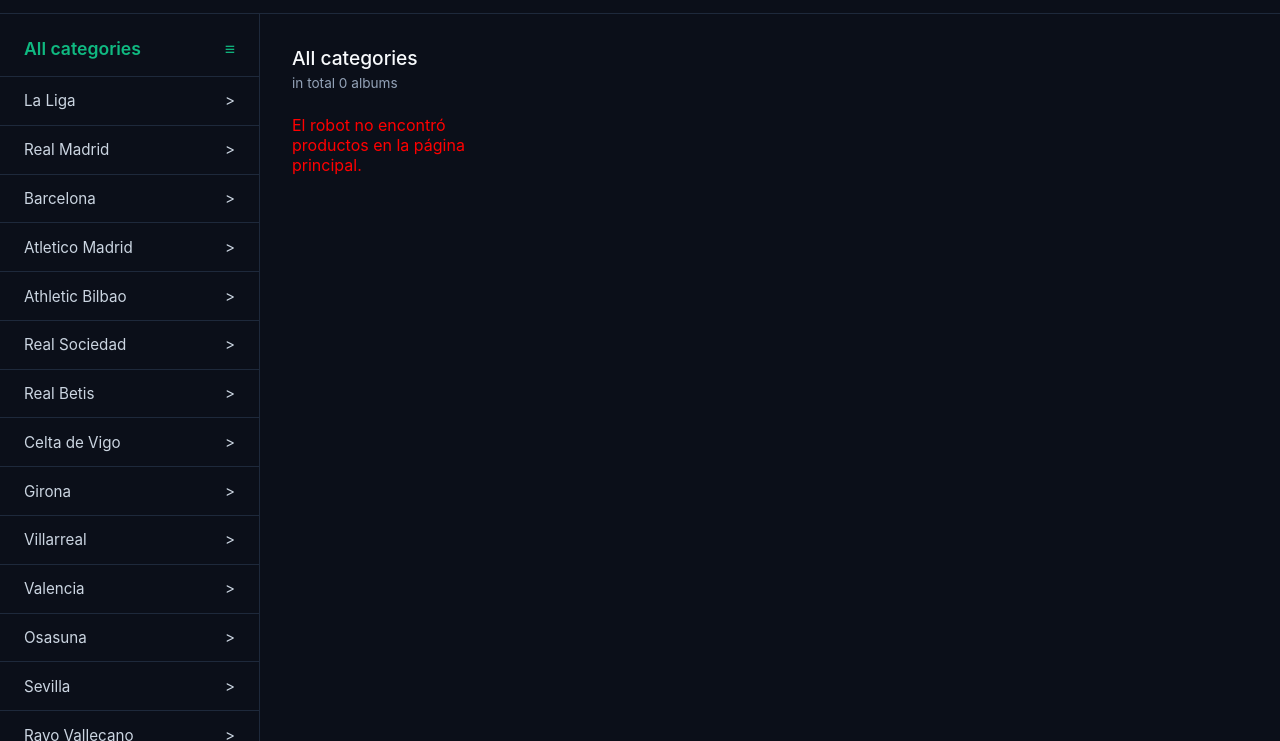
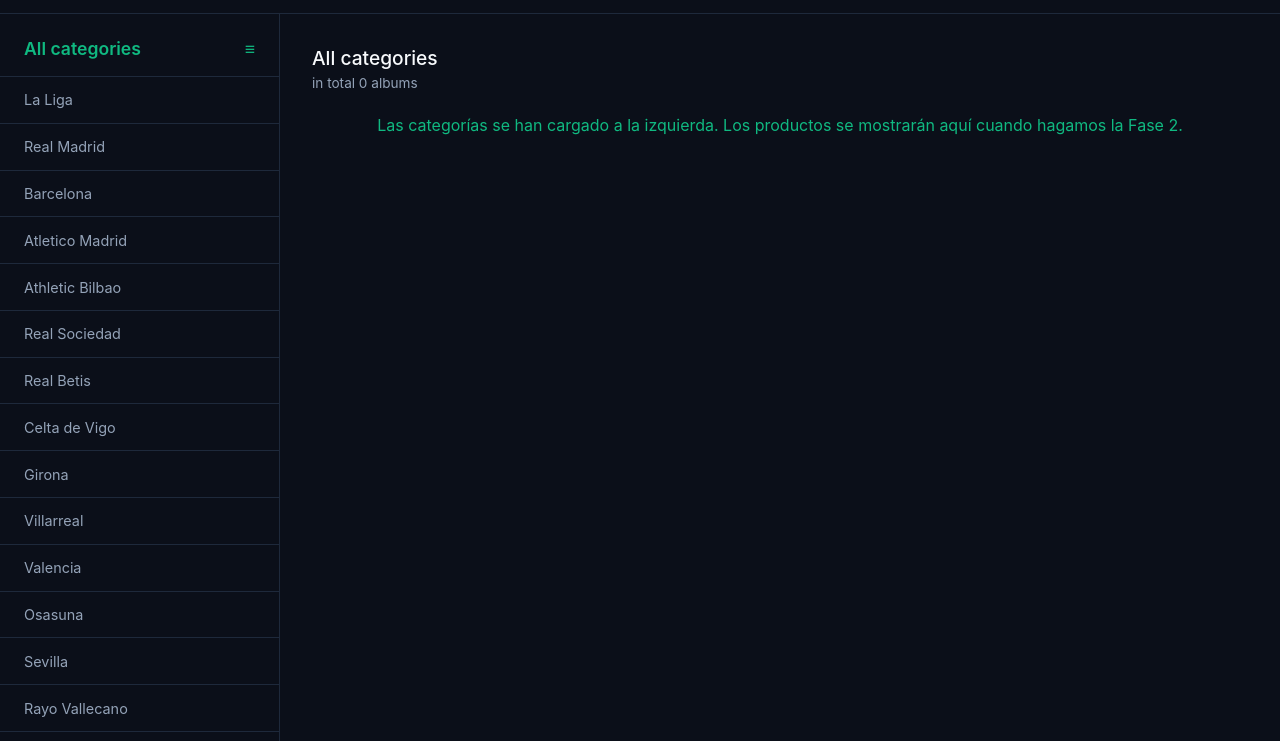
Before and after one commit to ElArmariodelGol/el-armario-del-gol, a plain HTML site: page index.html in a window 1280 px wide. Shown: the part 59-800 px from the top of the page. Drawn offline with Linux system fonts and the light colour scheme.

Commit message:
Update index.html

```diff
--- a/index.html
+++ b/index.html
@@ -16,26 +16,30 @@
         .brand span span { color: var(--accent); }
 
         .main-container { display: flex; flex: 1; max-width: 1600px; margin: 0 auto; width: 100%; }
-        .sidebar { width: 260px; border-right: 1px solid var(--border); padding: 1.5rem 0; flex-shrink: 0; }
-        .sidebar-header { padding: 0 1.5rem 1rem; border-bottom: 1px solid var(--border); display: flex; justify-content: space-between; color: #10b981; font-weight: 600; font-size: 1.1rem;}
+
+        /* MENÚ LATERAL */
+        .sidebar { width: 280px; border-right: 1px solid var(--border); padding: 1.5rem 0; flex-shrink: 0; background: var(--bg-dark); overflow-y: auto; max-height: calc(100vh - 70px); }
+        .sidebar-header { padding: 0 1.5rem 1rem; border-bottom: 1px solid var(--border); display: flex; justify-content: space-between; color: var(--accent); font-weight: 600; font-size: 1.1rem;}
         .sidebar ul { list-style: none; }
-        .sidebar li { padding: 0.9rem 1.5rem; border-bottom: 1px solid #1e293b; color: #cbd5e1; font-size: 0.95rem; display: flex; justify-content: space-between; cursor: pointer; transition: background 0.2s; }
+        .sidebar li { padding: 0.9rem 1.5rem; border-bottom: 1px solid #1e293b; color: var(--text-muted); font-size: 0.9rem; cursor: pointer; transition: background 0.2s; }
         .sidebar li:hover { background: var(--bg-card); color: white; }
 
+        /* ZONA DERECHA */
         .content { flex: 1; padding: 2rem; }
         .content-header { margin-bottom: 1.5rem; }
         .content-header h1 { font-size: 1.2rem; font-weight: 500; margin-bottom: 0.3rem; }
         .content-header p { font-size: 0.85rem; color: var(--text-muted); }
 
+        /* CUADRÍCULA */
         .grid { display: grid; grid-template-columns: repeat(4, 1fr); gap: 1.5rem; }
         @media(max-width: 1200px) { .grid { grid-template-columns: repeat(3, 1fr); } }
-        @media(max-width: 900px) { .main-container { flex-direction: column; } .sidebar { width: 100%; } .grid { grid-template-columns: repeat(2, 1fr); } }
+        @media(max-width: 900px) { .main-container { flex-direction: column; } .sidebar { width: 100%; max-height: none; } .grid { grid-template-columns: repeat(2, 1fr); } }
 
         .card { background: transparent; border-radius: 8px; overflow: hidden; cursor: pointer; transition: transform 0.2s; }
         .card:hover { transform: scale(1.02); }
         .card-img-container { width: 100%; aspect-ratio: 1/1; background: #070a10; border-radius: 4px; overflow: hidden; }
         .card-img { width: 100%; height: 100%; object-fit: cover; }
-        .card-title { font-size: 0.85rem; font-weight: 500; margin-top: 0.5rem; line-height: 1.3; text-align: center; }
+        .card-title { font-size: 0.85rem; font-weight: 500; margin-top: 0.5rem; line-height: 1.3; text-align: center; color: var(--text-main); }
 
         footer { text-align: center; padding: 2rem; border-top: 1px solid var(--border); color: var(--text-muted); font-size: 0.85rem; }
     </style>
@@ -77,16 +81,16 @@
                 const menu = document.getElementById("sidebarMenu");
                 const grid = document.getElementById("catalogGrid");
 
-                // Pintar menú lateral
+                // 1. Rellenar menú lateral con las categorías reales
                 if (data.menu && data.menu.length > 0) {
                     data.menu.forEach(cat => {
                         const li = document.createElement("li");
-                        li.innerHTML = `<span>${cat.name}</span> <span>></span>`;
+                        li.innerText = cat.name;
                         menu.appendChild(li);
                     });
                 }
 
-                // Pintar productos
+                // 2. Rellenar la cuadrícula de productos
                 if (data.productos && data.productos.length > 0) {
                     grid.innerHTML = "";
                     document.getElementById("totalAlbums").innerText = `in total ${data.productos.length} albums`;
@@ -103,11 +107,12 @@
                         grid.appendChild(card);
                     });
                 } else {
-                    grid.innerHTML = "<p style='color:red;'>El robot no encontró productos en la página principal.</p>";
+                    // Si no hay productos (porque Yupoo los carga con JS), mostramos un mensaje
+                    grid.innerHTML = "<p style='grid-column: 1/-1; text-align: center; color: var(--accent);'>Las categorías se han cargado a la izquierda. Los productos se mostrarán aquí cuando hagamos la Fase 2.</p>";
                 }
             })
             .catch(err => {
-                document.getElementById("catalogGrid").innerHTML = "<p style='color:red;'>Error al cargar productos.json. Asegúrate de que el robot se ejecutó.</p>";
+                document.getElementById("catalogGrid").innerHTML = "<p style='color:red;'>Error al cargar productos.json.</p>";
             });
     </script>
 </body>
```
